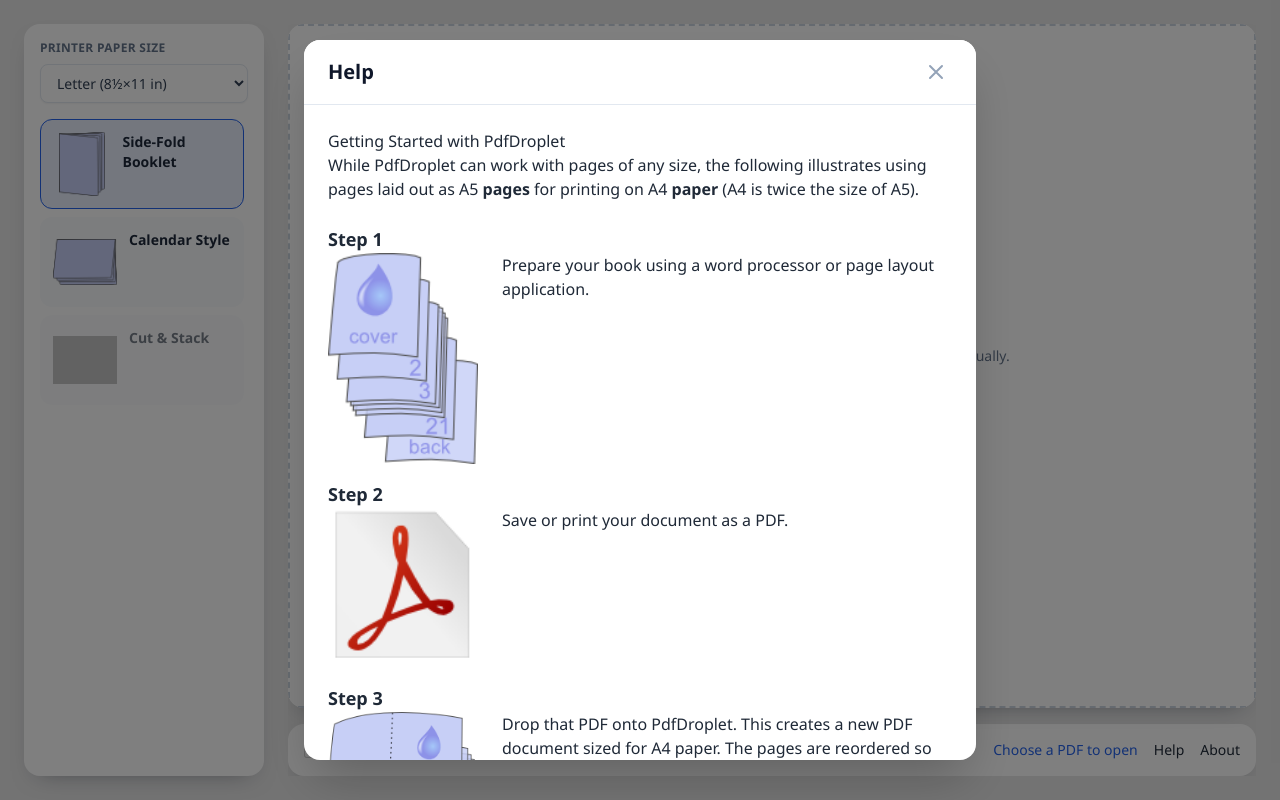
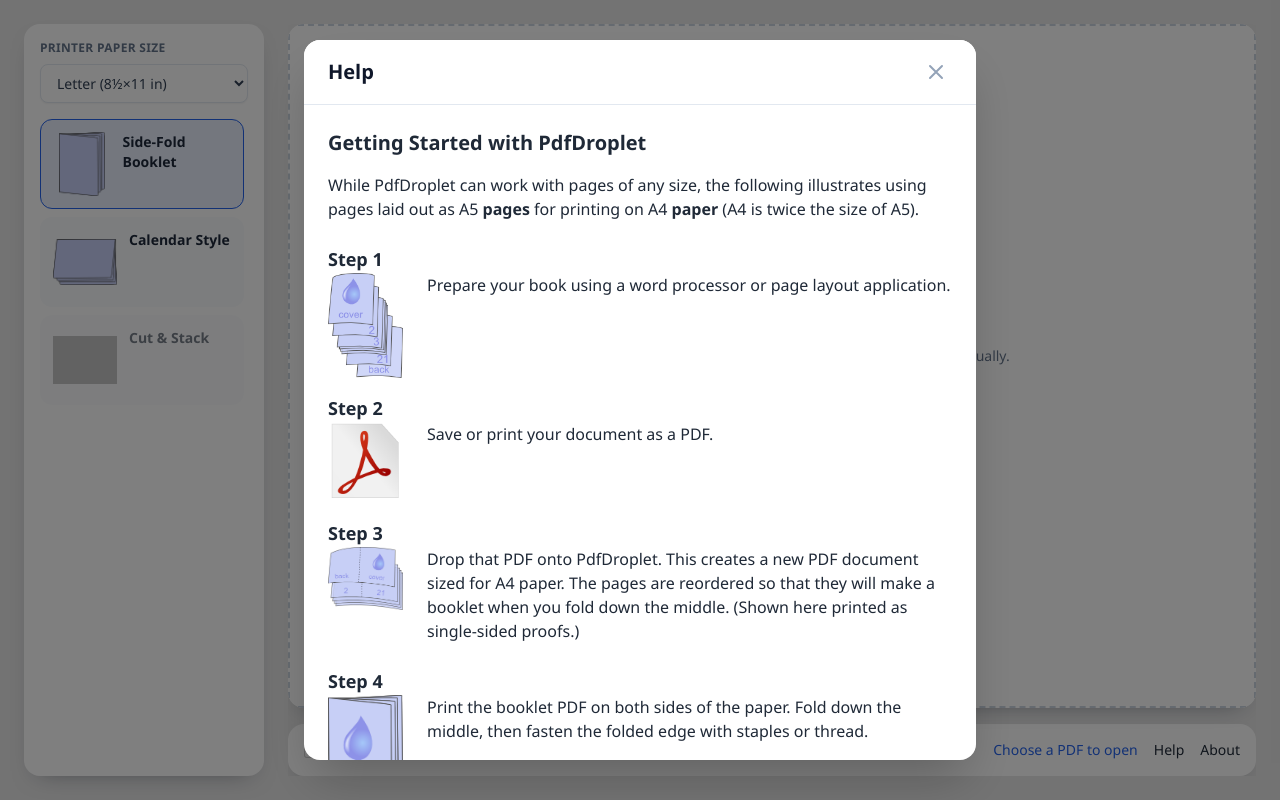
Before and after one commit to sillsdev/pdfdroplet, a React (Vite) app in the folder browser/: page / in a window 1280 px wide. Both pictures are taken after a click on the button "Help". Built offline with nearby package versions, Linux system fonts and the light colour scheme; grey boxes are pictures that could not be loaded.

Commit message:
improve help

```diff
--- a/browser/src/components/HelpDialog.tsx
+++ b/browser/src/components/HelpDialog.tsx
@@ -58,9 +58,12 @@
                 img: ({ ...props }) => (
                   <img
                     {...props}
-                    className="float-left mr-6 mb-4 w-[150px] h-auto"
+                    className="float-left mr-6 mb-4 w-[75px] h-auto"
                     loading="lazy"
                   />
+                ),
+                h1: ({ ...props }) => (
+                  <h2 {...props} className="clear-left mb-4 text-xl font-bold" />
                 ),
                 h2: ({ ...props }) => (
                   <h3 {...props} className="clear-left mt-6 text-lg font-semibold" />
```
